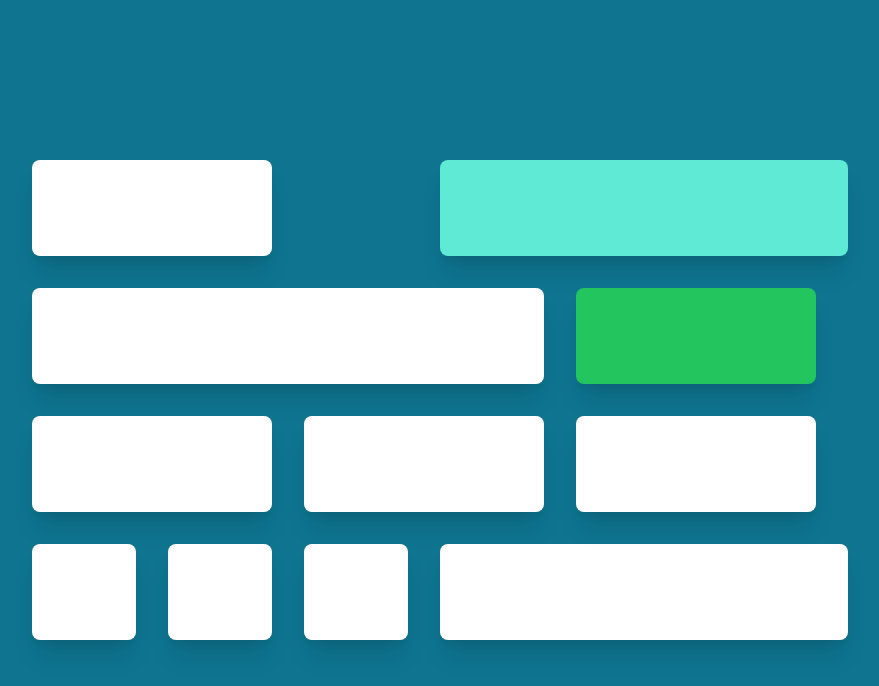
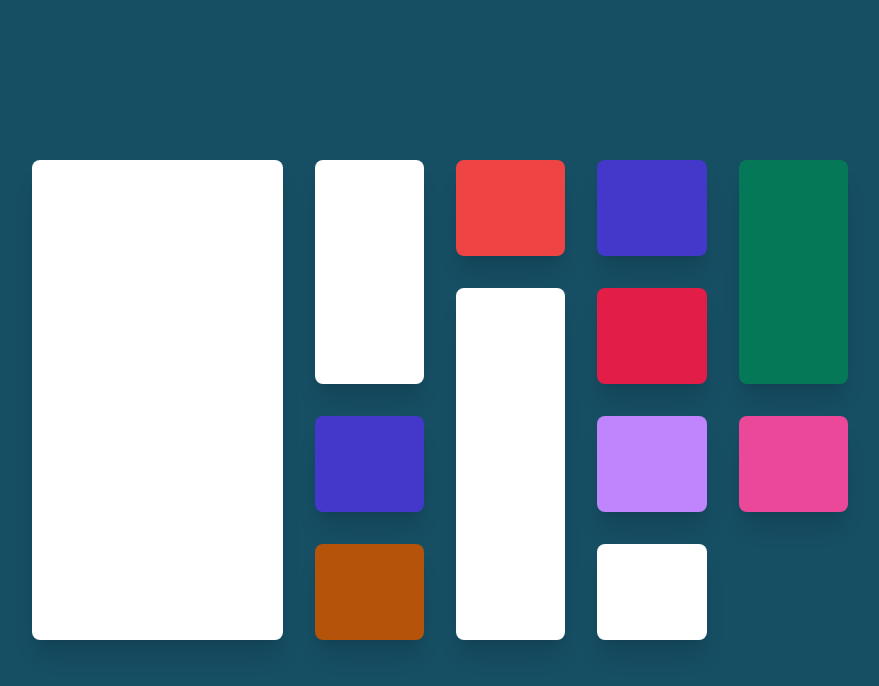
Before and after one commit to ashrafbd1496/tailwindgrid, a website built with Vite: page index.html in a window 1280 px wide. Shown: the whole page, without its empty margins (200-1079 px from the left). Built offline with nearby package versions, Linux system fonts and the light colour scheme.

Commit message:
created sidebar usig row and col span start-end

```diff
--- a/index.html
+++ b/index.html
@@ -8,21 +8,21 @@
     <link rel="stylesheet" href="style.css">
 </head>
 <body>
-    <div class="min-h-screen flex items-center bg-cyan-700">
+    <div class="min-h-screen flex items-center bg-cyan-900">
         <div class="flex-1 max-w-4xl mx-auto p-10">
           <ul class="grid grid-cols-6 grid-rows-4 grid-flow-col gap-8">
-            <li class="col-span-2 bg-white rounded-lg shadow-xl"><div class="h-24"></div></li>
-            <li class="col-start-4 col-span-4 bg-teal-300 rounded-lg shadow-xl"><div class="h-24"></div></li>
-            <li class="col-span-4 bg-white rounded-lg shadow-xl"><div class="h-24"></div></li>
-            <li class="col-span-2 bg-white rounded-lg shadow-xl"><div class="h-24"></div></li>
-            <li class="col-end-7 col-span-2 bg-green-500 rounded-lg shadow-xl"><div class="h-24"></div></li>
+            <li class="row-span-2 bg-white rounded-lg shadow-xl"><div class="h-24"></div></li>
+            <li class="bg-white col-start-1 col-span-2 row-start-1 row-span-4 rounded-lg shadow-xl"><div class="h-24"></div></li>
+            <li class="bg-indigo-700 rounded-lg shadow-xl"><div class="h-24"></div></li>
+            <li class="bg-amber-700 rounded-lg shadow-xl"><div class="h-24"></div></li>
+            <li class="bg-red-500 rounded-lg shadow-xl"><div class="h-24"></div></li>
+            <li class="row-span-3 bg-white rounded-lg shadow-xl"><div class="h-24"></div></li>
+            <li class="bg-indigo-700 rounded-lg shadow-xl"><div class="h-24"></div></li>
+            <li class="bg-rose-600 rounded-lg shadow-xl"><div class="h-24"></div></li>
+            <li class="bg-purple-400 rounded-lg shadow-xl"><div class="h-24"></div></li>
             <li class="bg-white rounded-lg shadow-xl"><div class="h-24"></div></li>
-            <li class="col-span-1 bg-white rounded-lg shadow-xl"><div class="h-24"></div></li>
-            <li class="col-span-2 bg-white rounded-lg shadow-xl"><div class="h-24"></div></li>
-            <li class="col-span-1 bg-white rounded-lg shadow-xl"><div class="h-24"></div></li>
-            <li class="col-span-4 bg-white rounded-lg shadow-xl"><div class="h-24"></div></li>
-            <li class="col-span-2 bg-white rounded-lg shadow-xl"><div class="h-24"></div></li>
-            <li class="bg-white rounded-lg shadow-xl"><div class="h-24"></div></li>
+            <li class="row-span-2 bg-emerald-700 rounded-lg shadow-xl"><div class="h-24"></div></li>
+            <li class="bg-pink-500 rounded-lg shadow-xl"><div class="h-24"></div></li>
           </ul>
         </div>
       </div>
```
